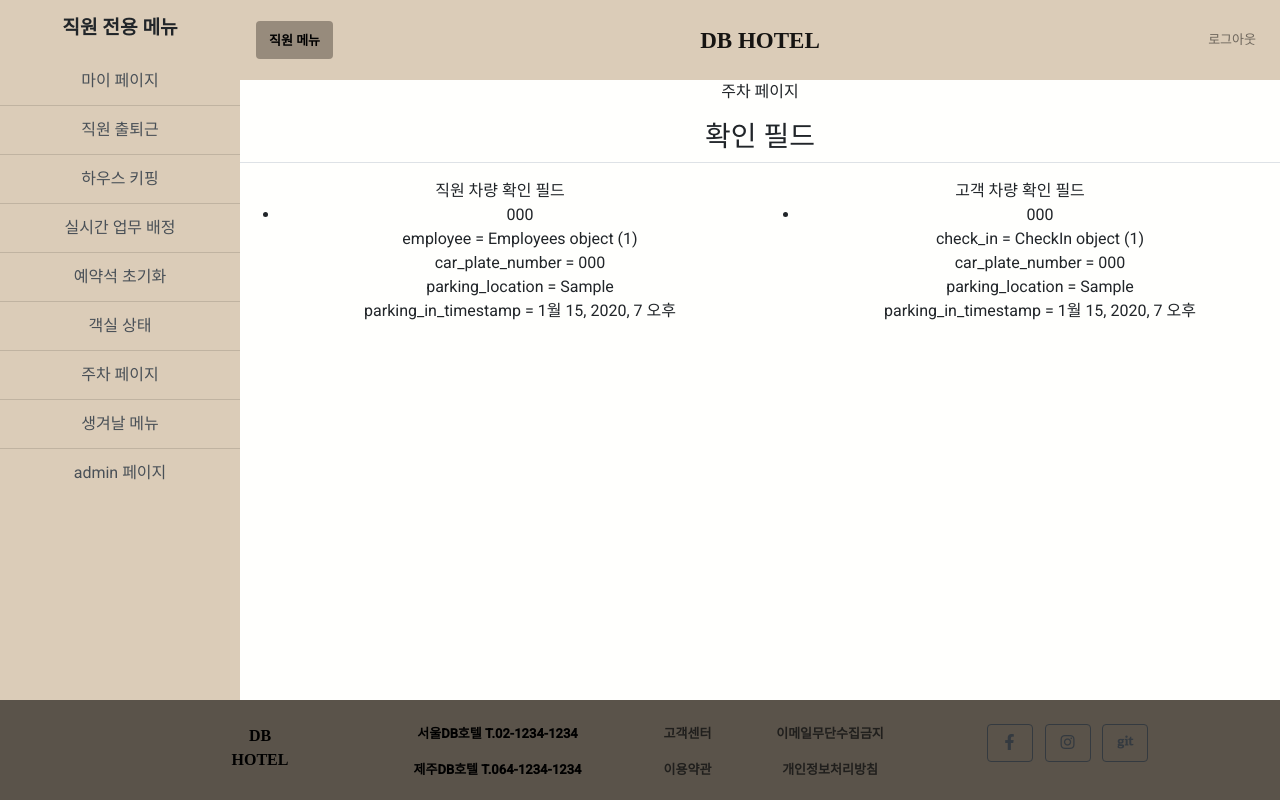
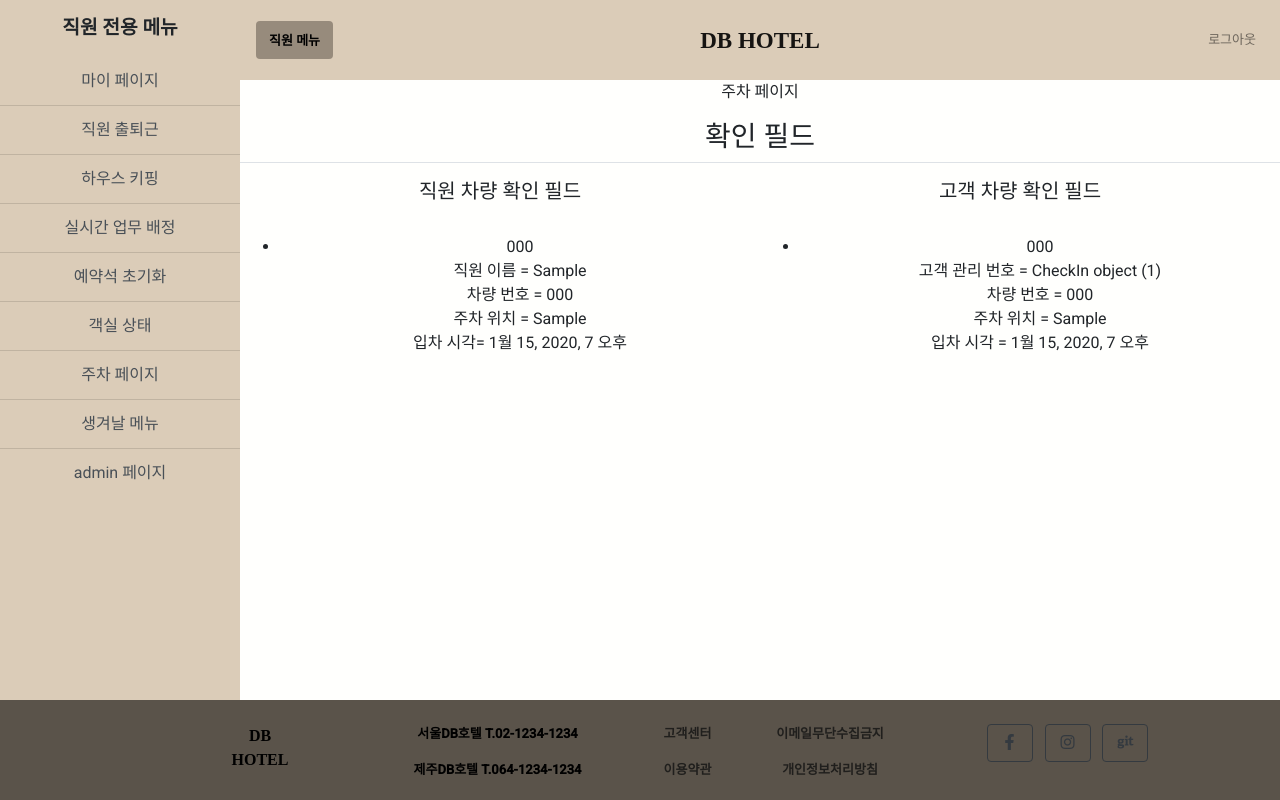
Before and after one commit to jaehoonkimm/DB_is_Free-Hotel_DB_System, a Django app: page /parkinglot/ in a window 1280 px wide. Run offline with Django 3.2, Linux system fonts and the light colour scheme; tables that the repository leaves empty hold one stand-in row (values such as "Sample post"); some libraries are stand-ins or nearby versions; some web fonts are replaced.

Commit message:
parking lot 일부 수정

```diff
--- a/function/main_app/templates/parking_lot.html
+++ b/function/main_app/templates/parking_lot.html
@@ -23,30 +23,30 @@
       width: 50%;
     }
     </style>
-    <div class='left-box'>직원 차량 확인 필드 <br>
+    <div class='left-box'><h5>직원 차량 확인 필드 </h5><br>
         {% if form1 %}
             <ul>
                 {% for EmployeesParkingSystem in form1 %}
                     <li>{{ EmployeesParkingSystem.car_plate_number }}</li>
-                    employee = {{ EmployeesParkingSystem.employee }}<br>
-                    car_plate_number = {{ EmployeesParkingSystem.car_plate_number }}<br>
-                    parking_location = {{ EmployeesParkingSystem.parking_location }}<br>
-                    parking_in_timestamp = {{ EmployeesParkingSystem.parking_in_timestamp }}<br>
+                    직원 이름 = {{ EmployeesParkingSystem.employee.employee_first_name }}<br>
+                    차량 번호 = {{ EmployeesParkingSystem.car_plate_number }}<br>
+                    주차 위치 = {{ EmployeesParkingSystem.parking_location }}<br>
+                    입차 시각= {{ EmployeesParkingSystem.parking_in_timestamp }}<br>
                 {% endfor %}
             </ul>
         {% endif %}
     </div>
 
 
-    <div class='right-box'>고객 차량 확인 필드 <br>
+    <div class='right-box'><h5>고객 차량 확인 필드 </h5><br>
         {% if form2 %}
             <ul>
                 {% for CustomerParkingSystem in form2 %}
                     <li>{{ CustomerParkingSystem.car_plate_number }}</li>
-                    check_in = {{ CustomerParkingSystem.check_in }}<br>
-                    car_plate_number = {{ CustomerParkingSystem.car_plate_number }}<br>
-                    parking_location = {{ CustomerParkingSystem.parking_location }}<br>
-                    parking_in_timestamp = {{ CustomerParkingSystem.parking_in_timestamp }}<br>
+                    고객 관리 번호 = {{ CustomerParkingSystem.check_in }}<br>
+                    차량 번호 = {{ CustomerParkingSystem.car_plate_number }}<br>
+                    주차 위치 = {{ CustomerParkingSystem.parking_location }}<br>
+                    입차 시각 = {{ CustomerParkingSystem.parking_in_timestamp }}<br>
                 {% endfor %}
             </ul>
         {% endif %}
```
